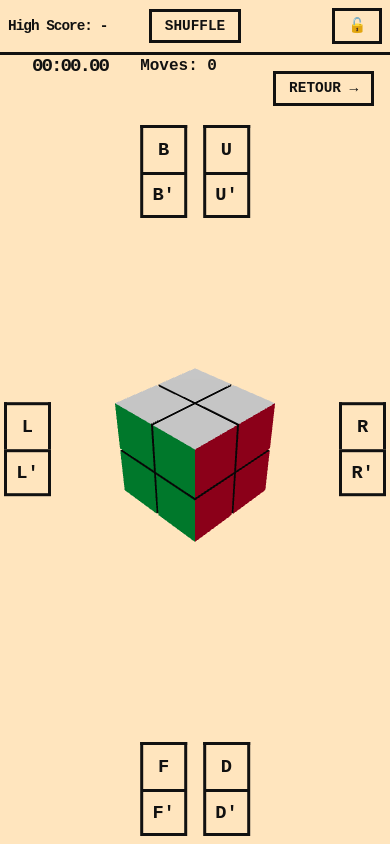
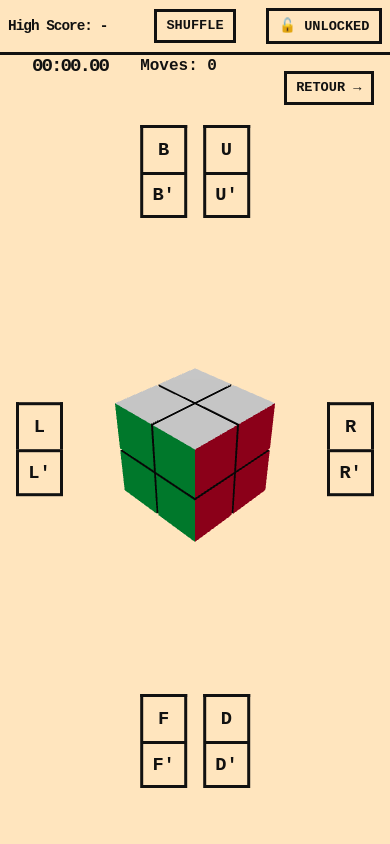
Before and after one commit to DimiZorgon/cube, a React (Vite) app: page / in a window 390 px wide. Both pictures are taken after a click on the button "2x2". Built offline with nearby package versions, Linux system fonts and the light colour scheme.

Commit message:
fix placement boutons

```diff
--- a/src/components/CubeGame.jsx
+++ b/src/components/CubeGame.jsx
@@ -144,7 +144,7 @@ export function CubeGame({ size, controlsRenderer, keyboardMapping, shuffleMoves
         </div>
         <div className="header-right">
           <button className="shuffle-btn" onClick={() => setIsLocked(!isLocked)}>
-            {isLocked ? (isMobile ? "🔒" : "🔒 Locked") : (isMobile ? "🔓" : "🔓 Unlocked")}
+            {isLocked ? "🔒 Locked" : "🔓 Unlocked"}
           </button>
         </div>
       </header>
--- a/src/index.css
+++ b/src/index.css
@@ -193,11 +193,11 @@ body {
 /* Petit ajustement pour Mobile */
 @media (max-width: 768px) {
   .pos-left {
-    left: 0.25rem;
+    left: 1rem;
   }
 
   .pos-right {
-    right: 0.25rem;
+    right: 1rem;
   }
 
   .pos-top {
@@ -206,7 +206,7 @@ body {
   }
 
   .pos-bottom {
-    bottom: 0.5rem;
+    bottom: 3.5rem;
     gap: 1rem;
   }
 
@@ -233,7 +233,7 @@ body {
   }
 
   .shuffle-btn {
-    padding: 0.4rem 0.8rem;
-    font-size: 0.9rem;
+    padding: 0.4rem 0.6rem;
+    font-size: 0.85rem;
   }
 }
```
